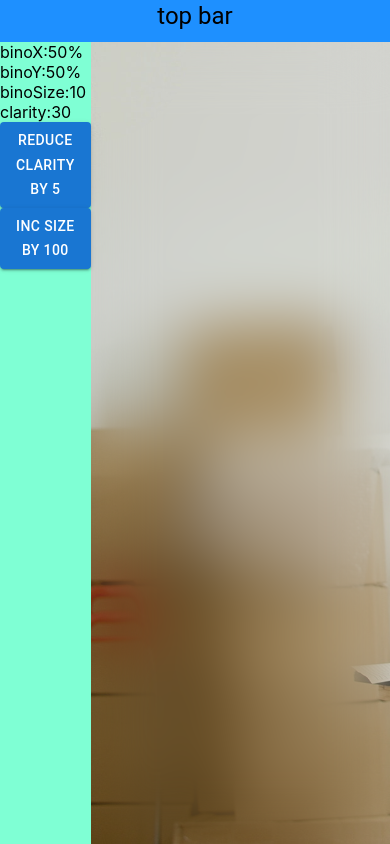
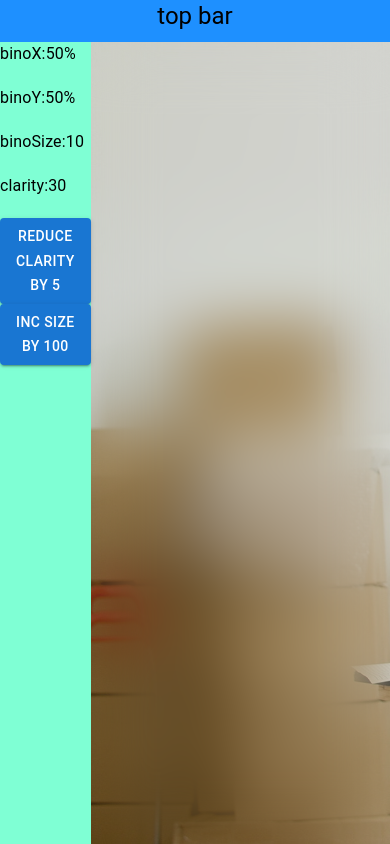
Before and after one commit to farukara/blur-game, a Next.js app: page / in a window 390 px wide. Built offline with nearby package versions, Linux system fonts and the light colour scheme.

Commit message:
adjusted bino position to be responsive to side and top bar size

```diff
--- a/comps/Layout.js
+++ b/comps/Layout.js
@@ -2,15 +2,31 @@ import Topbar from './topbar'
 import LeftPanel from './leftpanel'
 import styles from '../styles/Layout.module.css'
 import { Box } from '@mui/material'
+import { useEffect, useRef } from "react"
 
-export default function Layout({children, binoPos, binoSize, clarity, setBinoPos, setBinoSize, setClarity}) {
+export default function Layout({children, binoPos, binoSize, clarity, setBinoPos, setBinoSize, setClarity, setLeftPanelW, setTopPanelH}) {
+    //get left panel dimensitions for bino positioning
+    const leftPanelRef = useRef()
+    const topPanelRef = useRef()
+    useEffect (() => {
+        setLeftPanelW(leftPanelRef.current.getBoundingClientRect().width)
+    },[setLeftPanelW])
+    useEffect (() => {
+        setTopPanelH(topPanelRef.current.getBoundingClientRect().height)
+    },[setTopPanelH])
+
+    //update bino pos
     function mousemove (e) {
         setBinoPos({x:e.clientX, y:e.clientY})
     }
+
     return (
-        <Box onMouseMove={mousemove} className={styles.container}>
+        <Box onMouseMove={ mousemove } className={ styles.container }>
 
-            <Box className={styles.topbar}>
+            <Box
+                className={styles.topbar}
+                ref={topPanelRef}
+            >
                 <Topbar />
             </Box>
 
@@ -18,7 +34,10 @@ export default function Layout({children, binoPos, binoSize, clarity, setBinoPos
                 {children}
             </Box>
 
-            <Box className={styles.leftpanel}>
+            <Box
+                className={ styles.leftpanel }
+                ref={leftPanelRef}
+            >
                 <LeftPanel binoPos={binoPos} binoSize={binoSize} clarity={clarity} setBinoPos={setBinoPos} setBinoSize={setBinoSize}  setClarity={setClarity} />
             </Box>
 
--- a/comps/leftpanel.js
+++ b/comps/leftpanel.js
@@ -4,10 +4,10 @@ import { Box, Typography, Button } from "@mui/material"
 export default function LeftPanel ({binoPos, binoSize, clarity, setBinoPos, setBinoSize, setClarity}) {
     return (
     <Box>
-            <Typography variant="body">binoX:{binoPos.x}</Typography><br/>
-            <Typography variant="body">binoY:{binoPos.y}</Typography><br/>
-            <Typography variant="body">binoSize:{binoSize}</Typography><br/>
-            <Typography variant="body">clarity:{clarity}</Typography><br/>
+        <Typography >binoX:{binoPos.x}</Typography><br/>
+        <Typography >binoY:{binoPos.y}</Typography><br/>
+        <Typography >binoSize:{binoSize}</Typography><br/>
+        <Typography >clarity:{clarity}</Typography><br/>
         <Button
             className={styles.button}
             variant="contained"
@@ -15,7 +15,7 @@ export default function LeftPanel ({binoPos, binoSize, clarity, setBinoPos, setB
         <Button
             className={styles.button}
             variant="contained"
-                onClick={() => setBinoSize(binoSize+100)}>Inc size by 100</Button>
+            onClick={() => setBinoSize(binoSize+200)}>Inc size by 100</Button>
     </Box>
 
     )
--- a/comps/main.js
+++ b/comps/main.js
@@ -2,30 +2,25 @@ import Image from 'next/image'
 import styles from '../styles/Main.module.css'
 import React, {useState, useEffect, useRef} from 'react'
 
-export default function Main({binoPos, binoSize, clarity, setBinoPos, setBinoSize, setClarity}) {
+export default function Main({binoPos, binoSize, clarity, setBinoPos, setBinoSize, setClarity, leftPanelW, topPanelH}) {
     const blurRef = useRef()
-    let mainPos = {top:0, bottom:0, left:0, right:0}
-    /* let topPanelPos = {top:0, bottom:0, left:0, right:0}
-    let leftPanelPos = {top:0, bottom:0, left:0, right:0} */
-    /* topPanelPos = blurRef.current.getBoundingClientRect()
-    leftPanelPos = blurRef.current.getBoundingClientRect() */
-    if (blurRef.current) {
-        mainPos = blurRef.current.getBoundingClientRect()
-    }
-    console.log(mainPos.top, mainPos.right, mainPos.bottom, mainPos.left);
 
+    //adjust blur
     useEffect(() => {
         blurRef.current.style.backdropFilter = `blur(${clarity}px)`
         blurRef.current.style.webkitBackdropFilter = `blur(${clarity}px)`
     },[clarity])
+
+    //adjust binoSize
     useEffect(() => {
-        console.log(blurRef.current.style)
-        blurRef.current.style.maskImage = `${binoSize}px at 50% 50%, transparent 50%, black 50%)`
-        blurRef.current.style.webkitMaskImage = `${binoSize}px at 50% 50%, transparent 50%, black 50%)`
+        blurRef.current.style.maskImage = `radial-gradient(${binoSize}px at 50% 50%, transparent 50%, black 50%)`
+        blurRef.current.style.webkitMaskImage = `radial-gradient(${binoSize}px at 50% 50%, transparent 50%, black 50%)`
     },[binoSize])
+
+    //adjust binoPos
     useEffect(() => {
-        blurRef.current.style.transform = `translate(${binoPos.x-200}px, ${binoPos.y}px)`
-    },[binoPos.x, binoPos.y])
+        blurRef.current.style.transform = `translate(${binoPos.x - leftPanelW - binoSize}px, ${binoPos.y - topPanelH - binoSize}px)`
+    },[binoPos.x, binoPos.y, leftPanelW, topPanelH, binoSize])
 
     return (
     <div className={styles.container}>
--- a/package.json
+++ b/package.json
@@ -9,6 +9,10 @@
     "lint": "next lint"
   },
   "dependencies": {
+    "@emotion/react": "^11.8.2",
+    "@emotion/styled": "^11.8.1",
+    "@mui/icons-material": "^5.5.1",
+    "@mui/material": "^5.5.3",
     "next": "12.1.2",
     "react": "18.0.0",
     "react-dom": "18.0.0"
--- a/pages/index.js
+++ b/pages/index.js
@@ -7,6 +7,8 @@ export default function Home() {
     const [binoPos,setBinoPos] = useState({x:"50%", y:"50%"})
     const [binoSize, setBinoSize] = useState(10)
     const [clarity, setClarity] = useState(30)
+    const [leftPanelW, setLeftPanelW] = useState(180)
+    const [topPanelH, setTopPanelH] = useState(30)
   return (
     <div>
       <Head>
@@ -14,8 +16,8 @@ export default function Home() {
         <meta name="description" content="It's a game of blury images" />
       </Head>
 
-    <Layout binoPos={binoPos} binoSize={binoSize} clarity={clarity} setBinoPos={setBinoPos} setBinoSize={setBinoSize}  setClarity={setClarity} >
-        <Main binoPos={binoPos} binoSize={binoSize} clarity={clarity} setBinoPos={setBinoPos} setBinoSize={setBinoSize}  setClarity={setClarity} />
+    <Layout binoPos={binoPos} binoSize={binoSize} clarity={clarity} setBinoPos={setBinoPos} setBinoSize={setBinoSize}  setClarity={setClarity} setLeftPanelW={setLeftPanelW} setTopPanelH={setTopPanelH}>
+        <Main binoPos={binoPos} binoSize={binoSize} clarity={clarity} setBinoPos={setBinoPos} setBinoSize={setBinoSize}  setClarity={setClarity} leftPanelW={leftPanelW} topPanelH={topPanelH}/>
     </Layout>
     </div>
   )
```
Also changed, not shown: 1 other file (tests, documents, lock files or other folders). Lines whose indentation alone changed are shown as unchanged.
